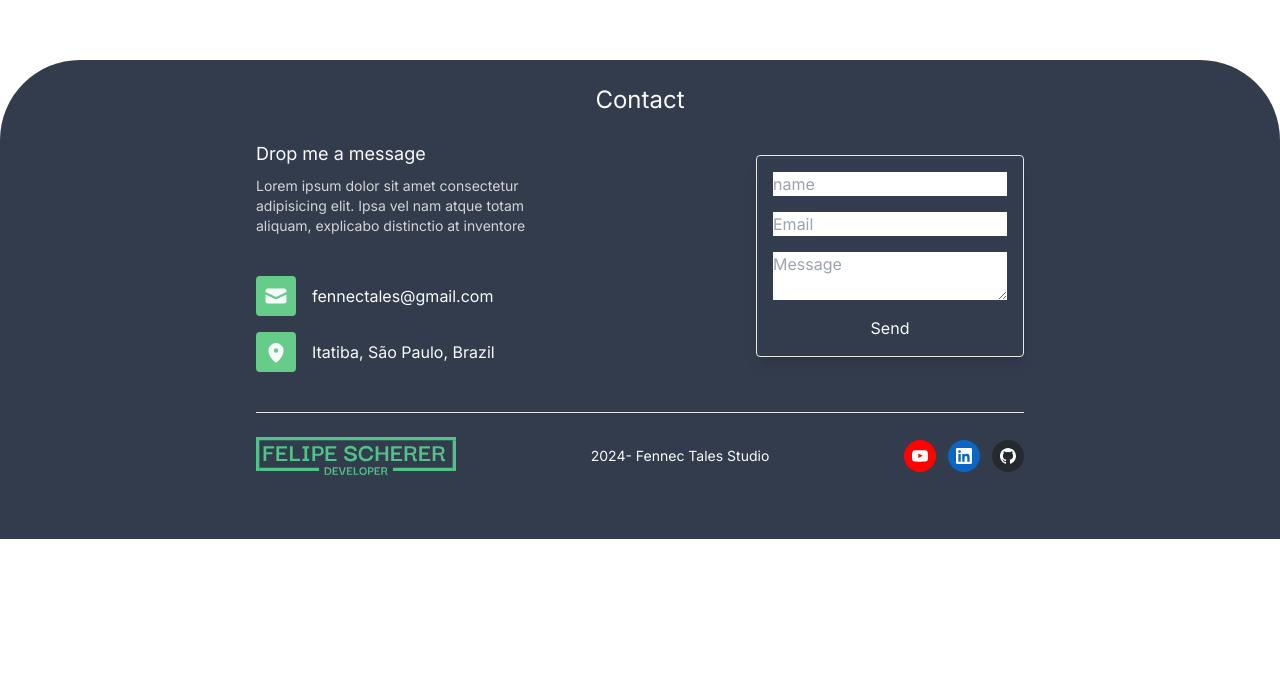
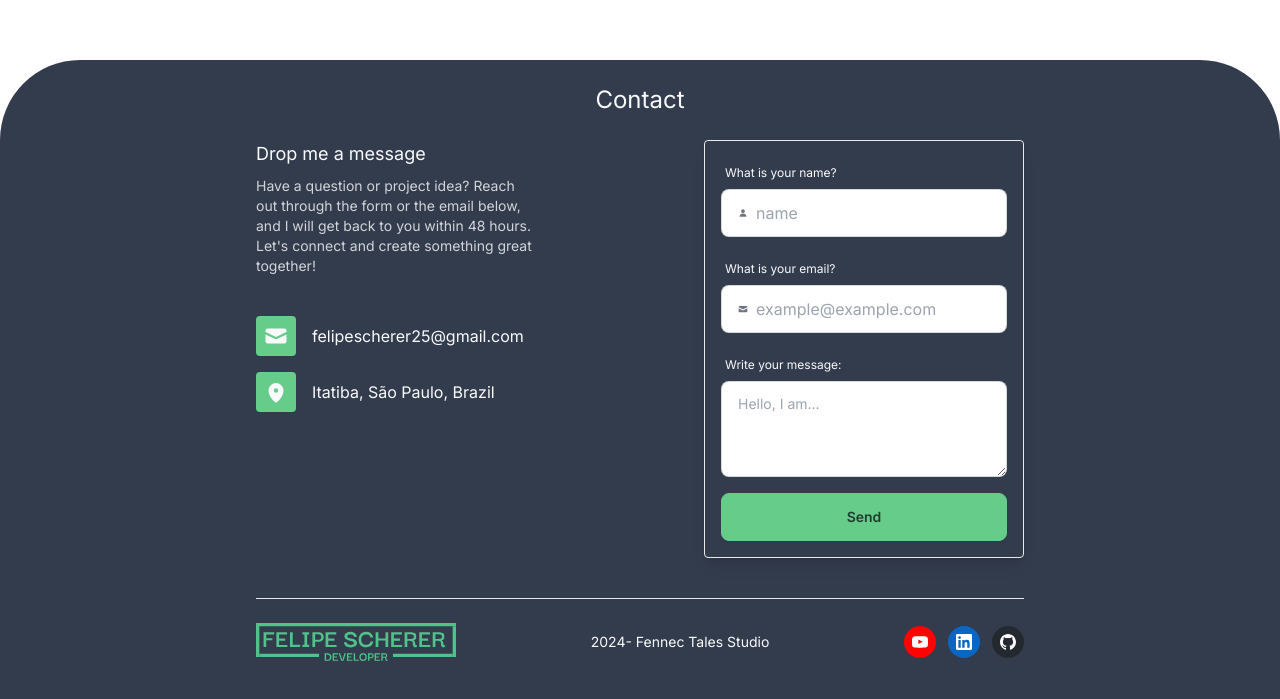
Before and after one commit to fescherer/portfolio-v3, a Next.js app: page /cv in a window 1280 px wide. Shown: the part 1372-2071 px from the top of the page. Before the commit the page ends 1911 px from the top, so only its background shows below. Built offline with nearby package versions, Linux system fonts and the light colour scheme.

Commit message:
:sparkles: feat footer

```diff
--- a/package.json
+++ b/package.json
@@ -9,10 +9,12 @@
     "lint": "next lint"
   },
   "dependencies": {
+    "axios": "^1.7.7",
     "clsx": "^2.1.1",
     "next": "14.2.5",
     "react": "^18",
     "react-dom": "^18",
+    "react-hook-form": "^7.53.0",
     "tailwind-merge": "^2.5.2",
     "typewriter-effect": "^2.21.0"
   },
--- a/src/app/(LayoutWithHeaderFooter)/layout.tsx
+++ b/src/app/(LayoutWithHeaderFooter)/layout.tsx
@@ -1,4 +1,4 @@
-import { Footer } from "@/components/footer.component";
+import { Footer } from "@/components/footer/footer.component";
 import { HeaderComponent } from "@/components/header/header.component";
 
 export default function LayoutWithHeaderFooter({
--- /dev/null
+++ b/src/components/footer/components/form.component.tsx
@@ -0,0 +1,78 @@
+'use client'
+
+import axios from "axios";
+import { useState } from "react";
+import { useForm } from "react-hook-form";
+
+type FormValues = {
+  name: string
+  email: string
+  message: string
+  access_key: string
+}
+
+
+export function FormComponent() {
+  const {register, handleSubmit, formState: {isSubmitting}} = useForm<FormValues>()
+  const [successMessage, setSuccessMessage] = useState("")
+
+  function onSubmit(data: FormValues) {
+    if(data.email && data.message && data.name)
+      axios.post("https://api.web3forms.com/submit", {...data, "access_key": "aa04600c-d258-4c8e-9987-3384d0f470ee"})
+        .then((response) => {
+          setSuccessMessage("Message sent. Thank you. I will reply soon as possible 😊")
+        })
+        .catch((e) => console.log(e))
+    else setSuccessMessage("Please, fill all fields before submitting")
+  }
+
+  return (
+    <form onSubmit={handleSubmit(onSubmit)} className="flex w-80 flex-col gap-4 rounded border border-base-200 p-4 shadow-lg">
+      <label className="form-control w-full max-w-xs">
+        <div className="label">
+          <span className="label-text-alt text-neutral-content">What is your name?</span>
+        </div>
+        <div className="input input-bordered flex items-center gap-2 text-base-content">
+          <svg
+            xmlns="http://www.w3.org/2000/svg"
+            viewBox="0 0 16 16"
+            fill="currentColor"
+            className="size-4 opacity-70">
+            <path
+              d="M8 8a3 3 0 1 0 0-6 3 3 0 0 0 0 6ZM12.735 14c.618 0 1.093-.561.872-1.139a6.002 6.002 0 0 0-11.215 0c-.22.578.254 1.139.872 1.139h9.47Z" />
+          </svg>
+          <input {...register("name")} placeholder="name" type="text"/>
+        </div>
+      </label>
+
+      <label className="form-control w-full max-w-xs">
+        <div className="label">
+          <span className="label-text-alt text-neutral-content">What is your email?</span>
+        </div>
+        <div className="input input-bordered flex items-center gap-2 text-base-content">
+          <svg
+            xmlns="http://www.w3.org/2000/svg"
+            viewBox="0 0 16 16"
+            fill="currentColor"
+            className="size-4 opacity-70">
+            <path
+              d="M2.5 3A1.5 1.5 0 0 0 1 4.5v.793c.026.009.051.02.076.032L7.674 8.51c.206.1.446.1.652 0l6.598-3.185A.755.755 0 0 1 15 5.293V4.5A1.5 1.5 0 0 0 13.5 3h-11Z" />
+            <path
+              d="M15 6.954 8.978 9.86a2.25 2.25 0 0 1-1.956 0L1 6.954V11.5A1.5 1.5 0 0 0 2.5 13h11a1.5 1.5 0 0 0 1.5-1.5V6.954Z" />
+          </svg>
+          <input className="grow" {...register("email")} placeholder="example@example.com" type="email"/>
+        </div>
+      </label>
+
+      <label className="form-control">
+        <div className="label">
+          <span className="label-text-alt text-neutral-content">Write your message: </span>
+        </div>
+        <textarea className="textarea textarea-bordered h-24 text-base-content" {...register("message")} placeholder="Hello, I am..."/>
+      </label>
+
+      <button className="btn btn-primary" type="submit" disabled={isSubmitting}>{isSubmitting ? "Sending..." : "Send"}</button>
+      {successMessage && <p className="text-center text-sm">{successMessage}</p>}
+    </form>
+  )
+}
--- a/src/components/footer.component.tsx
+++ b/src/components/footer/footer.component.tsx
@@ -1,5 +1,6 @@
 import Image from "next/image";
-import { SocialsComponent } from "./socials.component";
+import { SocialsComponent } from "../socials.component";
+import { FormComponent } from "./components/form.component";
 
 export function Footer() {
   return (
@@ -9,10 +10,10 @@ export function Footer() {
       </div>
       <footer className="w-full bg-neutral px-10 pb-10 text-neutral-content">
         <div className="m-auto max-w-3xl divide-y">
-          <div className="flex flex-col items-center justify-between gap-10 pb-10 md:flex-row">
+          <div className="flex flex-col justify-between gap-10 pb-10 md:flex-row">
             <div className="flex flex-col gap-2">
               <h3 className="text-lg">Drop me a message</h3>
-              <p className="max-w-[32ch] text-sm opacity-80">Lorem ipsum dolor sit amet consectetur adipisicing elit. Ipsa vel nam atque totam aliquam, explicabo distinctio at inventore</p>
+              <p className="max-w-[32ch] text-sm opacity-80">Have a question or project idea? Reach out through the form or the email below, and I will get back to you within 48 hours. Let&apos;s connect and create something great together!</p>
 
               <div className="mt-8 flex flex-col gap-4">
                 <div className="flex items-center gap-4">
@@ -22,7 +23,7 @@ export function Footer() {
                       <path d="M15 6.954 8.978 9.86a2.25 2.25 0 0 1-1.956 0L1 6.954V11.5A1.5 1.5 0 0 0 2.5 13h11a1.5 1.5 0 0 0 1.5-1.5V6.954Z" />
                     </svg>
                   </div>
-                  fennectales@gmail.com
+                  felipescherer25@gmail.com
                 </div>
 
                 <div className="flex items-center gap-4">
@@ -36,12 +37,7 @@ export function Footer() {
               </div>
             </div>
 
-            <form className="flex flex-col gap-4 rounded border border-base-200 p-4 shadow-lg">
-              <input placeholder="name"/>
-              <input placeholder="Email"/>
-              <textarea placeholder="Message"/>
-              <button type="button">Send</button>
-            </form>
+            <FormComponent />
 
           </div>
 
```
Also changed, not shown: 1 other file (tests, documents, lock files or other folders).
